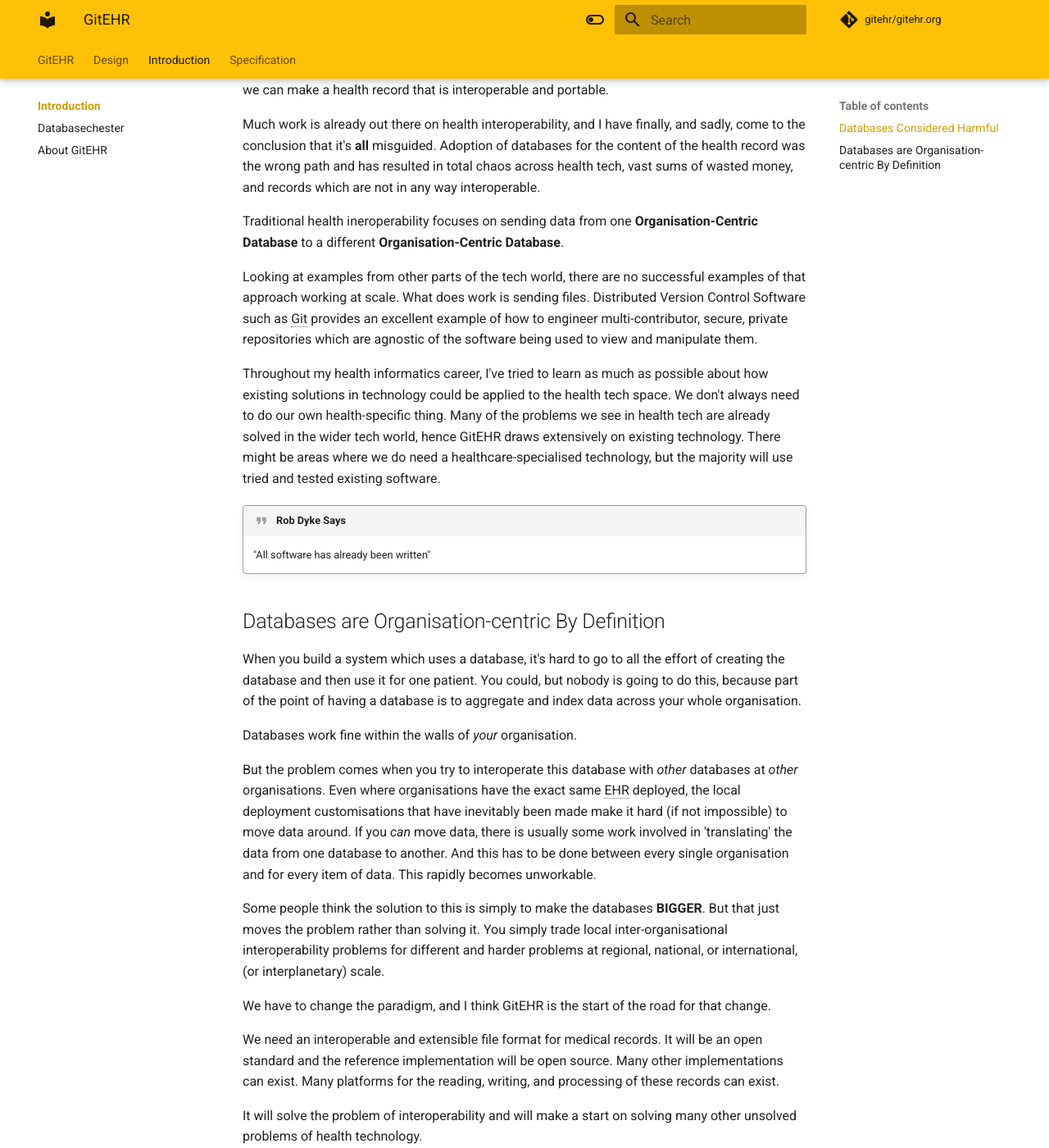
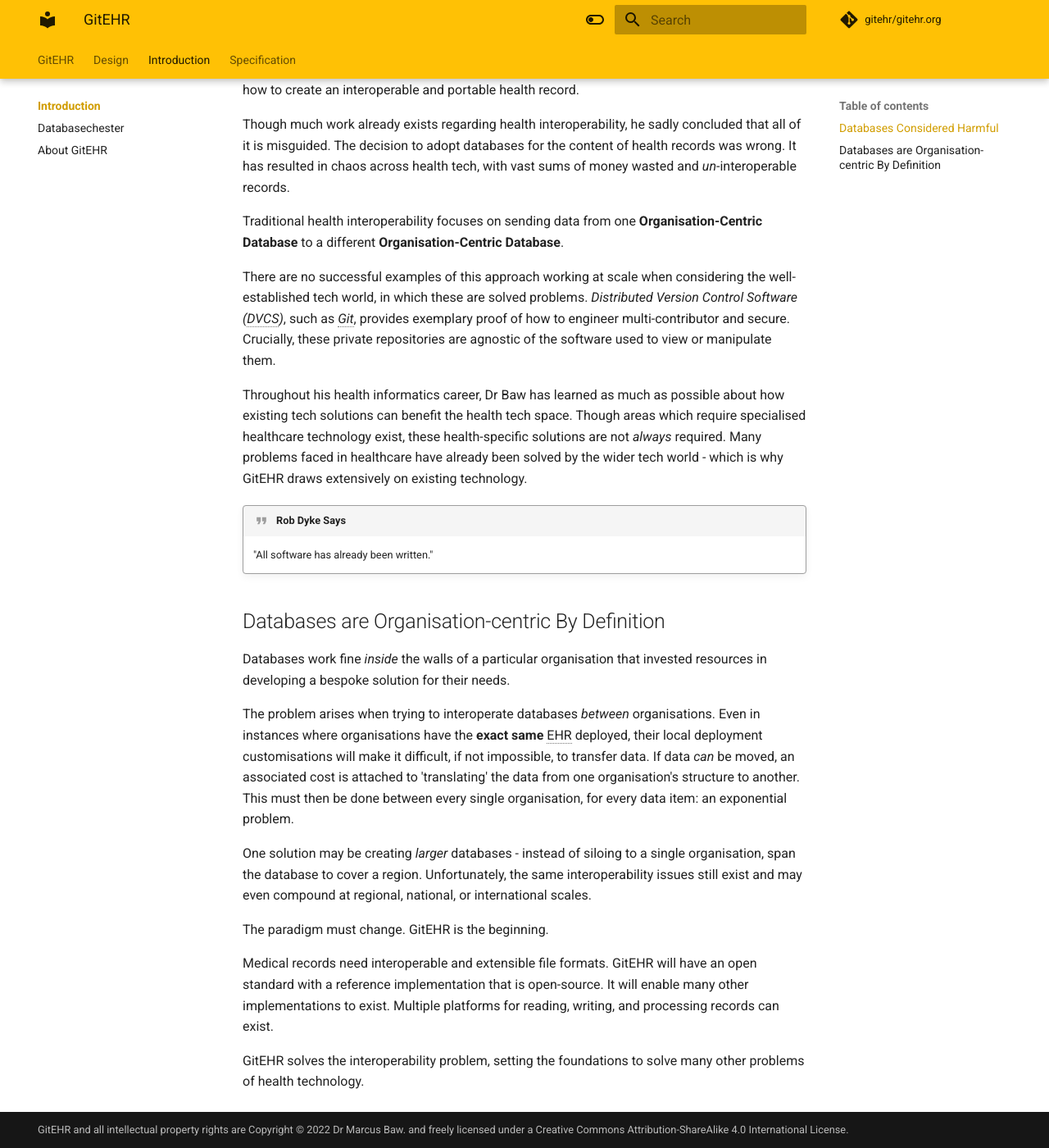
Before and after one commit to gitehr/gitehr.org, an MkDocs documentation site: the page built from docs/introduction/index.md, in a window 1280 px wide and 1400 px high, scrolled down 298 px. Shown: the whole window at 82% size. Built offline with MkDocs 1.6.1 and Material for MkDocs 9.7.7, drawn with Linux system fonts in a browser that asks for light colours; comment, search, counter and statistics services are not loaded; some of the changed text lies outside the part shown.

Commit message:
updates index.md
Signed-off-by: anchit-chandran <anchit97123@gmail.com>

```diff
--- a/docs/introduction/index.md
+++ b/docs/introduction/index.md
@@ -1,34 +1,32 @@
 # GitEHR
 
-GitEHR is a decentralised and portable health record, powered by Git, cryptography, and open standards.
+GitEHR is a decentralised and portable health record powered by Git, cryptography, and open standards.
 
 ## Databases Considered Harmful
 
-Since I began working in health technology over ten years ago, I've constantly struggled with how we can make a health record that is interoperable and portable.
+Since beginning work in health technology over ten years ago, Dr Marcus Baw has struggled with how to create an interoperable and portable health record.
 
-Much work is already out there on health interoperability, and I have finally, and sadly, come to the conclusion that it's **all** misguided. Adoption of databases for the content of the health record was the wrong path and has resulted in total chaos across health tech, vast sums of wasted money, and records which are not in any way interoperable.
+Though much work already exists regarding health interoperability, he sadly concluded that all of it is misguided. The decision to adopt databases for the content of health records was wrong. It has resulted in chaos across health tech, with vast sums of money wasted and *un*-interoperable records.
 
-Traditional health ineroperability focuses on sending data from one **Organisation-Centric Database** to a different **Organisation-Centric Database**.
+Traditional health interoperability focuses on sending data from one **Organisation-Centric Database** to a different **Organisation-Centric Database**.
 
-Looking at examples from other parts of the tech world, there are no successful examples of that approach working at scale. What does work is sending files. Distributed Version Control Software such as Git provides an excellent example of how to engineer multi-contributor, secure, private repositories which are agnostic of the software being used to view and manipulate them.
+There are no successful examples of this approach working at scale when considering the well-established tech world, in which these are solved problems. *Distributed Version Control Software (DVCS)*, such as *Git*, provides exemplary proof of how to engineer multi-contributor and secure. Crucially, these private repositories are agnostic of the software used to view or manipulate them.
 
-Throughout my health informatics career, I've tried to learn as much as possible about how existing solutions in technology could be applied to the health tech space. We don't always need to do our own health-specific thing. Many of the problems we see in health tech are already solved in the wider tech world, hence GitEHR draws extensively on existing technology. There might be areas where we do need a healthcare-specialised technology, but the majority will use tried and tested existing software.
+Throughout his health informatics career, Dr Baw has learned as much as possible about how existing tech solutions can benefit the health tech space. Though areas which require specialised healthcare technology exist, these health-specific solutions are not *always* required. Many problems faced in healthcare have already been solved by the wider tech world - which is why GitEHR draws extensively on existing technology.
 
 !!! quote "Rob Dyke Says"
-    "All software has already been written"
+    "All software has already been written."
 
 ## Databases are Organisation-centric By Definition
 
-When you build a system which uses a database, it's hard to go to all the effort of creating the database and then use it for one patient. You could, but nobody is going to do this, because part of the point of having a database is to aggregate and index data across your whole organisation.
+Databases work fine *inside* the walls of a particular organisation that invested resources in developing a bespoke solution for their needs.
 
-Databases work fine within the walls of *your* organisation.
+The problem arises when trying to interoperate databases *between* organisations. Even in instances where organisations have the **exact same** EHR deployed, their local deployment customisations will make it difficult, if not impossible, to transfer data. If data *can* be moved, an associated cost is attached to 'translating' the data from one organisation's structure to another. This must then be done between every single organisation, for every data item: an exponential problem.
 
-But the problem comes when you try to interoperate this database with *other* databases at *other* organisations. Even where organisations have the exact same EHR deployed, the local deployment customisations that have inevitably been made make it hard (if not impossible) to move data around. If you *can* move data, there is usually some work involved in 'translating' the data from one database to another. And this has to be done between every single organisation and for every item of data. This rapidly becomes unworkable.
+One solution may be creating *larger* databases - instead of siloing to a single organisation, span the database to cover a region. Unfortunately, the same interoperability issues still exist and may even compound at regional, national, or international scales.
 
-Some people think the solution to this is simply to make the databases **BIGGER**. But that just moves the problem rather than solving it. You simply trade local inter-organisational interoperability problems for different and harder problems at regional, national, or international, (or interplanetary) scale.
+The paradigm must change. GitEHR is the beginning.
 
-We have to change the paradigm, and I think GitEHR is the start of the road for that change.
+Medical records need interoperable and extensible file formats. GitEHR will have an open standard with a reference implementation that is open-source. It will enable many other implementations to exist. Multiple platforms for reading, writing, and processing records can exist.
 
-We need an interoperable and extensible file format for medical records. It will be an open standard and the reference implementation will be open source. Many other implementations can exist. Many platforms for the reading, writing, and processing of these records can exist.
-
-It will solve the problem of interoperability and will make a start on solving many other unsolved problems of health technology.
+GitEHR solves the interoperability problem, setting the foundations to solve many other problems of health technology.
```
